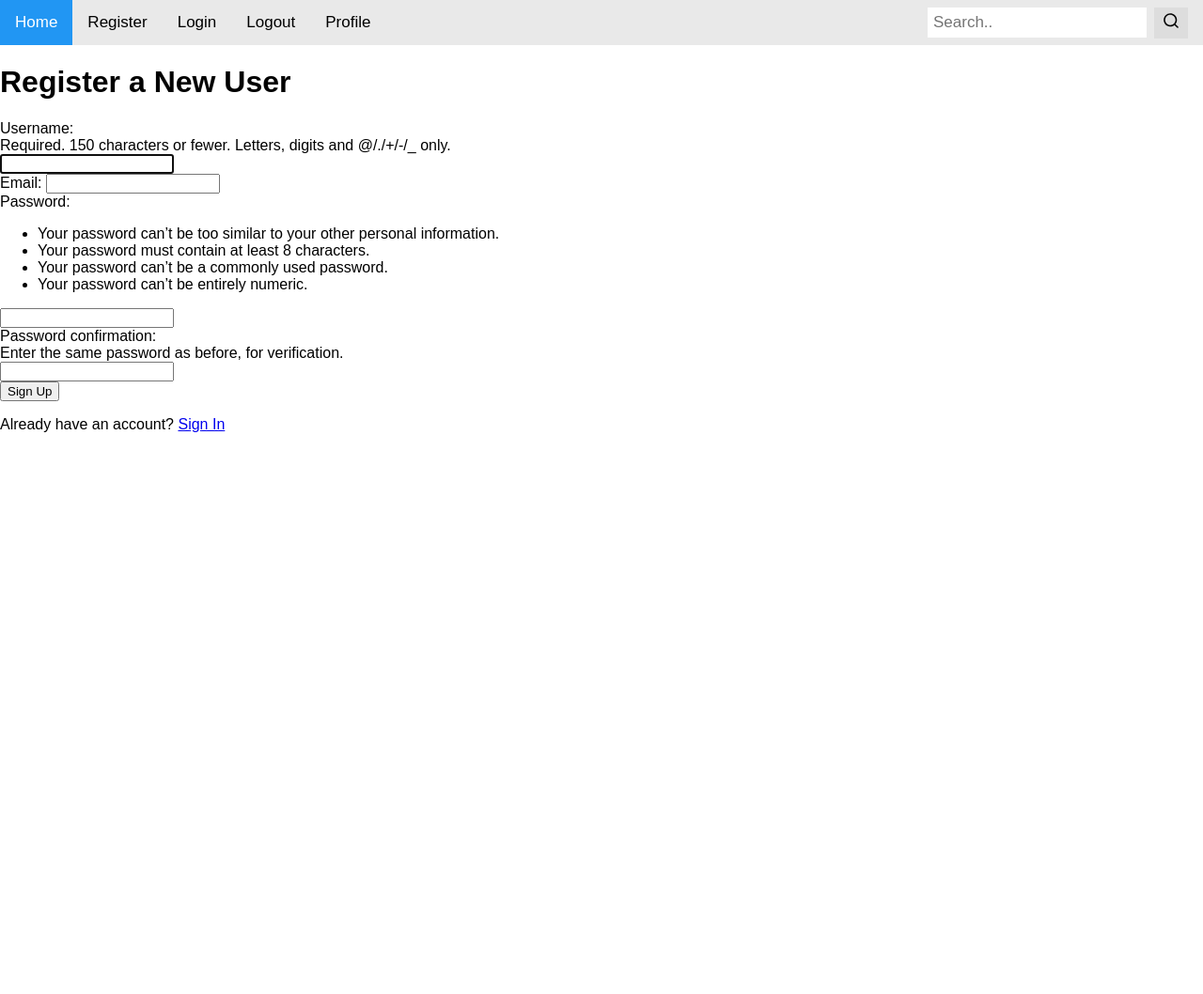
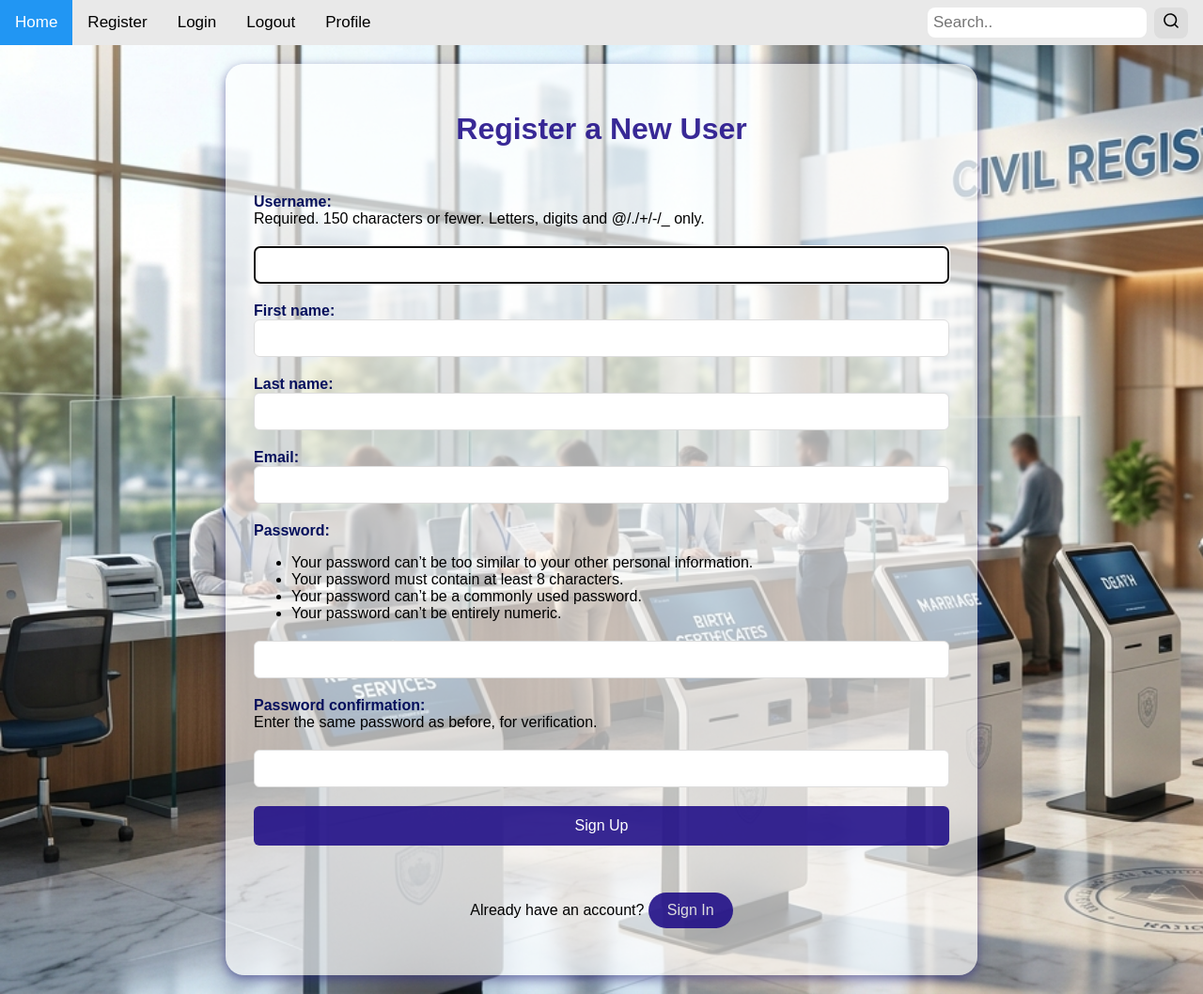
Before and after one commit to Bitafarezi/CivilRegistary, a Django app: page /register/ in a window 1280 px wide. Shown: the whole page at 94% size. Before the commit the page ends 460 px from the top, so only its background shows below. Run offline with Django 5.2, Linux system fonts and the light colour scheme.

Commit message:
Improve forms and urls

```diff
--- a/config/settings.py
+++ b/config/settings.py
@@ -39,6 +39,9 @@ INSTALLED_APPS = [
     'django.contrib.staticfiles',
     'registary',
 ]
+
+LOGIN_REDIRECT_URL = 'home'
+LOGIN_URL = 'login'
 
 MIDDLEWARE = [
     'django.middleware.security.SecurityMiddleware',
--- a/config/urls.py
+++ b/config/urls.py
@@ -14,10 +14,8 @@ Including another URLconf
     1. Import the include() function: from django.urls import include, path
     2. Add a URL to urlpatterns:  path('blog/', include('blog.urls'))
 """
-from django.contrib import admin
 from django.urls import path, include
 
 urlpatterns = [
-    path('admin/', admin.site.urls),
     path('', include('registary.urls')),
 ]
--- a/registary/forms.py
+++ b/registary/forms.py
@@ -10,7 +10,9 @@ class UserRegistrationForm(UserCreationForm):
         model = User
         fields = [
             "username",
+            "first_name",
+            "last_name",
             "email",
             "password1",
-            "password2"
+            "password2",
         ]
--- a/registary/urls.py
+++ b/registary/urls.py
@@ -16,5 +16,6 @@ urlpatterns = [
     path("register/", register_view, name="register"),
     path("profile/", profile, name="profile"),
     path("login/", auth_views.LoginView.as_view(template_name="login.html"), name="login"),
-    path("logout/", auth_views.LogoutView.as_view(template_name="logout.html", next_page="login.html"), name="logout")
+    path("logout/", auth_views.LogoutView.as_view(template_name="logout.html", next_page="login.html"), name="logout"),
+
 ]
--- a/static/registary/styles.css
+++ b/static/registary/styles.css
@@ -5,11 +5,25 @@
 body {
     margin: 0;
     font-family: Arial, Helvetica, sans-serif;
+    font-size: 16px;
+    background-image: url('splash.png');
+    background-repeat: no-repeat;
+    background-size: cover;
 }
+
+h1 {
+    color: #1a0785dc;
+    text-align: center;
+    margin-bottom: 50px;
+}
+
+/*---------Navigation style---------*/
 
 .topnav {
     overflow: hidden;
     background-color: #e9e9e9;
+    position: sticky;
+    top: 0;
 }
 
 .topnav a {
@@ -38,7 +52,8 @@ body {
 
 .topnav input[type=text] {
     padding: 6px;
-    border: none;
+    border: 1px #ddd;
+    border-radius: 8px;
     margin-top: 8px;
     margin-right: 8px;
     font-size: 17px;
@@ -51,10 +66,81 @@ body {
     margin-right: 16px;
     background: #ddd;
     font-size: 17px;
-    border: none;
+    border: 1px #ddd;
+    border-radius: 8px;
     cursor: pointer;
 }
 
 .topnav .search-container button:hover {
     background: #ccc;
 }
+
+/* --------- Form styles --------- */
+
+.form-with-validation {
+    background-color: #ffffffa6;
+    align-content: left;
+    padding: 30px;
+    border-radius: 20px;
+    box-shadow: 0 4px 12px rgba(46, 42, 125, 0.614);
+    max-width: 800px;
+    max-height: auto;
+    margin: 20px auto;
+    text-align: left;
+}
+
+.form-with-validation div {
+    margin-bottom: 20px;
+}
+
+label {
+    margin-bottom: 8px;
+    font-weight: bold;
+    color: #050f5c;
+}
+
+.form-with-validation input[type="text"],
+.form-with-validation input[type="number"],
+.form-with-validation input[type="email"],
+.form-with-validation input[type="password"],
+.form-with-validation input[type="password2"],
+select {
+    width: 100%;
+    padding: 10px;
+    border: 1px solid #ddd;
+    border-radius: 6px;
+    box-sizing: border-box;
+    font-size: 16px;
+}
+
+.form-submit {
+    background-color: #1a0785dc;
+    color: white;
+    padding: 12px 24px;
+    border: none;
+    border-radius: 6px;
+    cursor: pointer;
+    font-size: 16px;
+    width: 100%;
+    transition: background-color 0.3s ease;
+}
+
+.form-submit:hover {
+    background-color: rgba(31, 4, 75, 0.702);
+}
+
+.back-link {
+    text-align: center;
+    margin-top: 50px;
+
+}
+
+.back-link a {
+    display: inline-block;
+    padding: 10px 20px;
+    color: #ddd;
+    background: #1a0785dc;
+    border-radius: 100px;
+    transition: all 0.3s ease;
+    text-decoration: none;
+}
```
Also changed, not shown: db.sqlite3, static/registary/splash.png (added), 1 other file.
